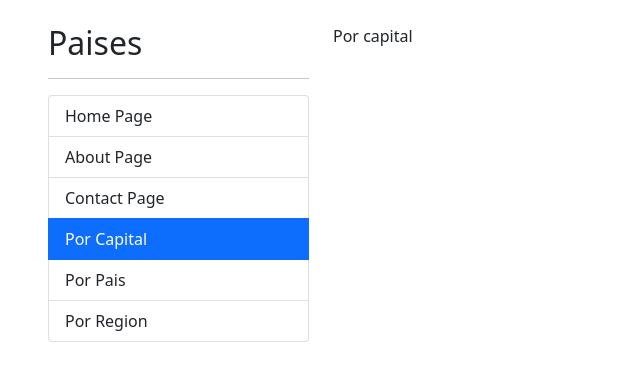
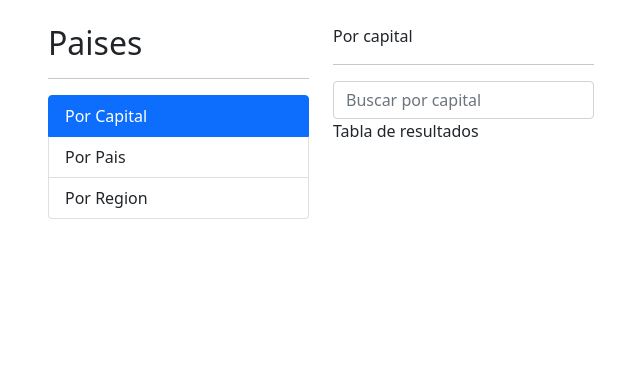
Before and after one commit to cesarluilly/cesarluilly-UDY-AngularDeCeroAExperto-04PaisesAppRepasando, an Angular app: page /countries/by-capital in a window 1280 px wide. Shown: the top 378 px of the page, without its empty margins (34-674 px from the left). Built offline with nearby package versions, Linux system fonts and the light colour scheme.

Commit message:
video 121 Escructura de paginas y searchBox component

```diff
--- a/src/app/countries/countries-routing.module.ts
+++ b/src/app/countries/countries-routing.module.ts
@@ -21,6 +21,10 @@
   {
     path: 'by/:id',
     component: CountryPageComponent
+  },
+  {
+    path: '**',
+    redirectTo: 'by-capital'
   }
 ];
 
--- a/src/app/countries/pages/by-capital-page/by-capital-page.component.html
+++ b/src/app/countries/pages/by-capital-page/by-capital-page.component.html
@@ -1 +1,15 @@
 <p>Por capital</p>
+<hr>
+
+<div class="row">
+  <div class="col">
+    <!-- SearchBox -->
+     <shared-search-box placeholdercesar="Buscar por capital"></shared-search-box>
+  </div>
+</div>
+
+<div class="row">
+  <div class="col">
+    Tabla de resultados
+  </div>
+</div>
--- /dev/null
+++ b/src/app/shared/components/searchBox/searchBox.component.html
@@ -0,0 +1,4 @@
+<input type="text"
+  [placeholder]="placeholdercesar"
+  class="form-control"
+>
--- /dev/null
+++ b/src/app/shared/components/searchBox/searchBox.component.ts
@@ -0,0 +1,15 @@
+import { Component, Input } from '@angular/core';
+
+@Component({
+  selector: 'shared-search-box',
+  templateUrl: './searchBox.component.html',
+  styles: [`
+    :host {
+      display: block;
+    }
+  `]
+})
+export class SearchBoxComponent {
+  @Input()
+  public placeholdercesar: string = ''
+}
--- a/src/app/shared/components/sidebar/sidebar.component.html
+++ b/src/app/shared/components/sidebar/sidebar.component.html
@@ -9,7 +9,7 @@
    <!-- [routerLinkActiveOptions] es para idicarle que va a cumplir el
     active cuando la ruta sea exactamente a como esta en el routerLink
     para que se ponga activado -->
-  <li routerLink=""
+  <!-- <li routerLink=""
       routerLinkActive="active"
       [routerLinkActiveOptions]="{exact : true}"
   class="list-group-item">
@@ -24,7 +24,7 @@
   routerLinkActive="active"
   class="list-group-item">
     Contact Page
-  </li>
+  </li> -->
 
   <li routerLink="countries/by-capital"
   routerLinkActive="active"
```
Also changed, not shown: src/app/app-routing.module.ts (+6 -6 lines), src/app/countries/countries.module.ts (+7 -3 lines), src/app/shared/shared.module.ts (+5 -2 lines).
